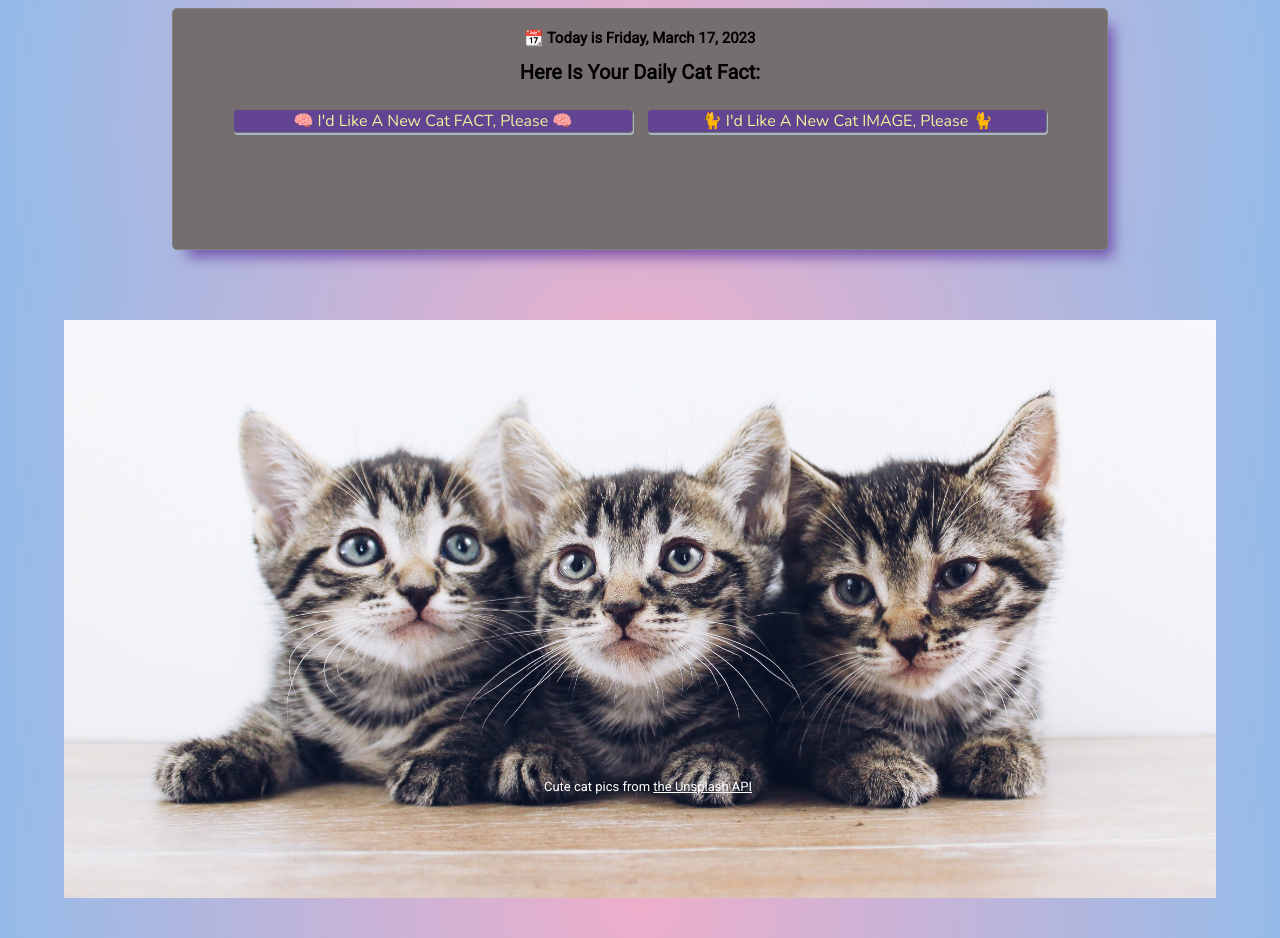
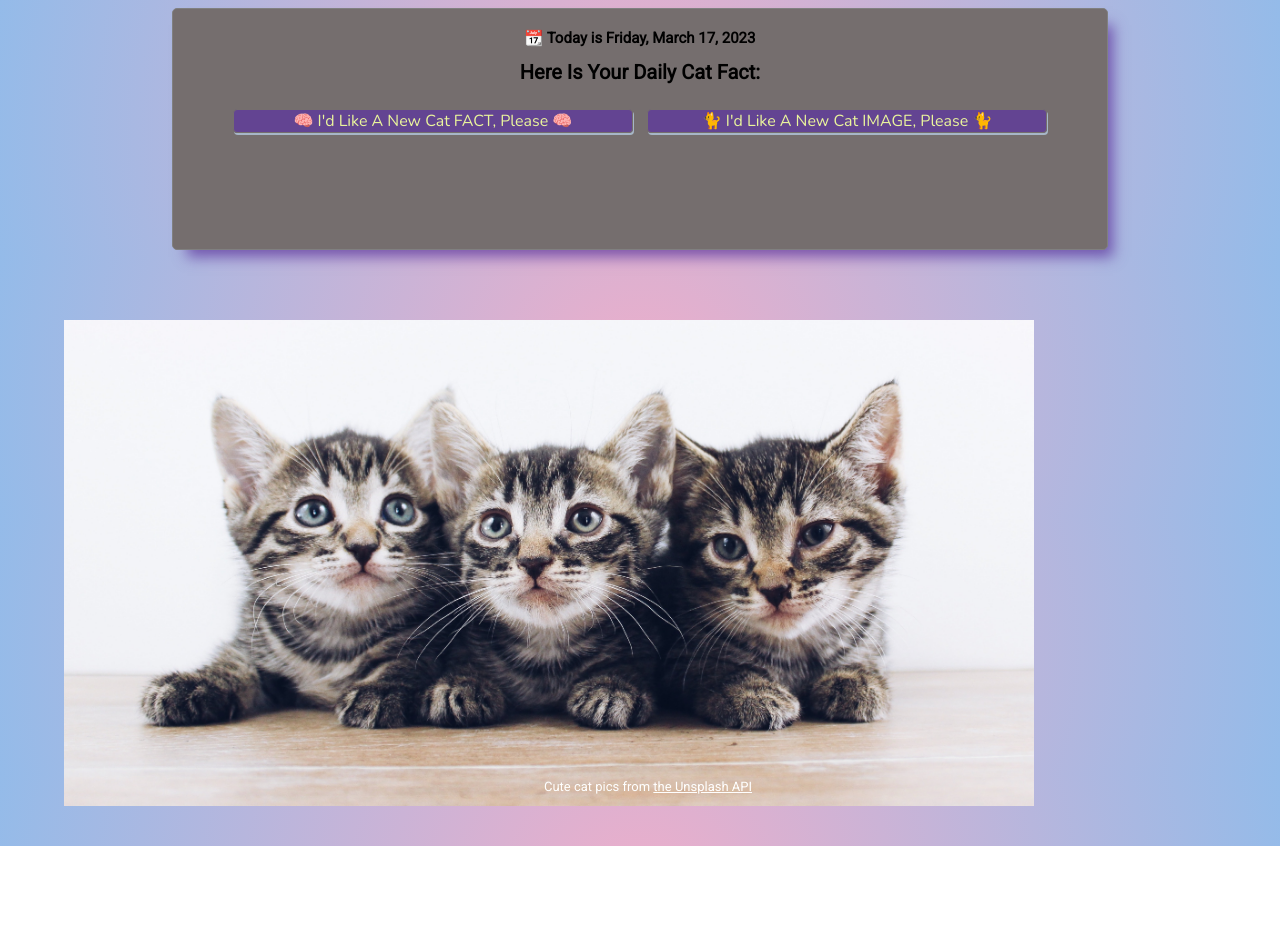
Before and after one commit to miShelbyT/kitties, a website: page index.html in a window 1280 px wide. After the commit the page ends 846 px from the top, so only its background shows below. Drawn offline with nearby package versions, Linux system fonts and the light colour scheme; no server answers.

Commit message:
updated readme with deploy link and screenshot of project, and moved assets into an assets folder

```diff
--- a/index.js
+++ b/index.js
@@ -22,7 +22,7 @@ NewCatImgBtn.classList.add('btn', 'text')
 factIcon.classList.add('btn', 'icon')
 imgIcon.classList.add('btn', 'icon')
 
-kitties.src = "the-lucky-neko-uePn9YCTCY0-unsplash.jpg"
+kitties.src = "assets/the-lucky-neko-uePn9YCTCY0-unsplash.jpg"
 kitties.alt = "kittens on the floor"
 shoutOut.textContent = 'Cute cat pics from '
 credit.href =  "https://unsplash.com/"
--- a/style.css
+++ b/style.css
@@ -52,7 +52,7 @@ body {
 
 .image {
   position: absolute;
-  max-height: 970px;
+  max-width: 970px;
   top: 20%;
   left: 5%;
   width: 90%;
```
Also changed, not shown: README.md, assets/screenshot.png (added), assets/the-lucky-neko-uePn9YCTCY0-unsplash.jpg (renamed from the-lucky-neko-uePn9YCTCY0-unsplash.jpg).
